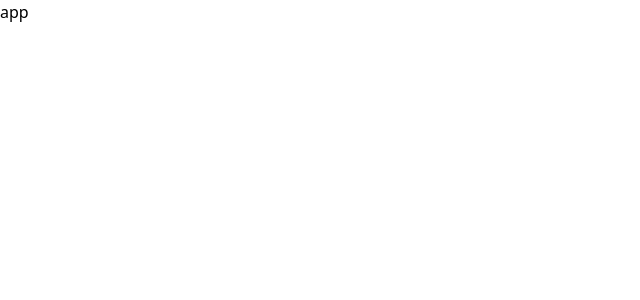
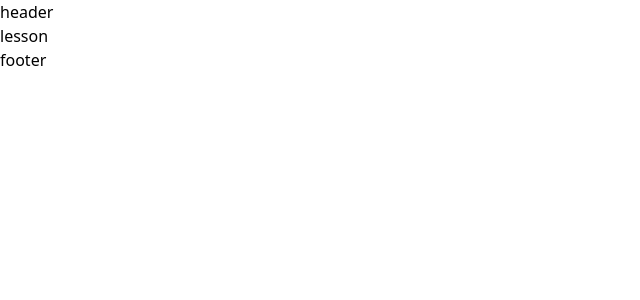
Before and after one commit to ksalpern/gnss-ed-testcase, a React (Create React App) app: page /1 in a window 1280 px wide. Shown: the top 300 px of the page, without its empty margins (0-640 px from the left). Built offline with nearby package versions, Linux system fonts and the light colour scheme.

Commit message:
update components&add api request

```diff
--- a/package.json
+++ b/package.json
@@ -6,9 +6,9 @@
     "@testing-library/jest-dom": "^5.16.5",
     "@testing-library/react": "^13.4.0",
     "@testing-library/user-event": "^13.5.0",
-    "axios": "^1.3.4",
     "react": "^18.2.0",
     "react-dom": "^18.2.0",
+    "react-router-dom": "^6.9.0",
     "react-scripts": "5.0.1",
     "sass": "^1.59.2",
     "web-vitals": "^2.1.4"
--- a/src/App.js
+++ b/src/App.js
@@ -1,8 +1,23 @@
+import { Routes, Route } from "react-router-dom";
+import Footer from "./components/Footer/Footer";
+import Header from "./components/Header/Header";
+import Error from "./pages/Error/Error";
+import Home from "./pages/Home/Home";
+import Lesson from "./pages/LessonPage/Lesson";
+import Layout from "./components/Layout/Layout";
 
 function App() {
   return (
     <div className="app">
-      <h1>app</h1>
+      {/* <Header /> */}
+      <Routes>
+        <Route path="/" element={<Layout />}>
+          <Route index element={<Home />}></Route>
+          <Route path=":courseId" element={<Lesson />}></Route>
+          <Route path="*" element={<Error />}></Route>
+        </Route>
+      </Routes>
+      {/* <Footer /> */}
     </div>
   );
 }
--- /dev/null
+++ b/src/api/api.js
@@ -0,0 +1,24 @@
+export const requestOptions = {
+  method: "GET",
+  headers: {
+    "Content-Type": "application/json",
+    Authorization:
+      "Bearer eyJhbGciOiJIUzI1NiIsInR5cCI6IkpXVCJ9.eyJzdWIiOiIyNzAwYjBlNS0xZTBlLTQxYmYtOGVkNy1lZDk1YzgyYTBmNWMiLCJwbGF0Zm9ybSI6InN1YnNjcmlwdGlvbnMiLCJpYXQiOjE2Nzg5MjkxMTcsImV4cCI6MTY3OTgyOTExN30.XJjYWrGwjPM0F9ooCN60w5AoFyiemNCGcuA7MvcraZU",
+  },
+};
+
+// export const getCources = fetch(
+//   "https://api.wisey.app/api/v1/core/preview-courses",
+//   requestOptions
+// )
+//   .then((response) => response.text())
+//   .then((result) => console.log(result))
+//   .catch((error) => console.log("error", error));
+
+// export const getLesson = fetch(
+//   "https://api.wisey.app/api/v1/core/preview-courses/:courseId",
+//   requestOptions
+// )
+//   .then((response) => response.text())
+//   .then((result) => console.log(result))
+//   .catch((error) => console.log("error", error));
--- /dev/null
+++ b/src/components/Footer/Footer.js
@@ -0,0 +1,11 @@
+import React from 'react'
+
+const Footer = () => {
+  return (
+    <footer>
+      footer
+    </footer>
+  )
+}
+
+export default Footer
--- /dev/null
+++ b/src/components/Header/Header.js
@@ -0,0 +1,11 @@
+import React from 'react'
+
+const Header = () => {
+  return (
+    <header>
+      header
+    </header>
+  )
+}
+
+export default Header
--- /dev/null
+++ b/src/components/Layout/Layout.jsx
@@ -0,0 +1,16 @@
+import React from 'react'
+import { Outlet } from 'react-router-dom'
+import Footer from '../Footer/Footer'
+import Header from '../Header/Header'
+
+const Layout = () => {
+  return (
+    <>
+      <Header />
+      <Outlet />
+      <Footer />
+    </>
+  )
+}
+
+export default Layout
--- a/src/index.js
+++ b/src/index.js
@@ -2,8 +2,11 @@ import React from 'react';
 import ReactDOM from 'react-dom/client';
 import './index.scss';
 import App from './App';
+import { BrowserRouter } from 'react-router-dom';
 
 const root = ReactDOM.createRoot(document.getElementById('root'));
 root.render(
-    <App />
+    <BrowserRouter>
+        <App />
+    </BrowserRouter>
 );
--- /dev/null
+++ b/src/pages/Error/Error.js
@@ -0,0 +1,11 @@
+import React from 'react'
+
+const Error = () => {
+  return (
+    <div>
+      oops
+    </div>
+  )
+}
+
+export default Error
--- /dev/null
+++ b/src/pages/Home/Home.js
@@ -0,0 +1,29 @@
+import React, { useEffect, useState } from "react";
+import { Link } from "react-router-dom";
+import { requestOptions } from "../../api/api";
+
+const Home = () => {
+  const [courses, setCourses] = useState([]);
+  // console.log(courses.courses);
+  console.log(courses);
+  useEffect(() => {
+    fetch("https://api.wisey.app/api/v1/core/preview-courses", requestOptions)
+      .then((response) => response.json())
+      .then((result) => setCourses(result.courses))
+      .catch((error) => console.log("error", error));
+      // console.log(message)
+  }, []);
+
+  return (
+    <div>
+      home
+      {courses.map((lesson) => (
+        <Link key={lesson.id} to={`/${lesson.id}`}>
+          <li>{lesson.title}</li>
+        </Link>
+      ))}
+    </div>
+  );
+};
+
+export default Home;
--- /dev/null
+++ b/src/pages/LessonPage/Lesson.js
@@ -0,0 +1,13 @@
+import React from 'react'
+import { useParams } from 'react-router-dom'
+
+const Lesson = () => {
+  const { courseId } = useParams()
+  return (
+    <div>
+      lesson
+    </div>
+  )
+}
+
+export default Lesson
```
Also changed, not shown: 1 other file (tests, documents, lock files or other folders).
